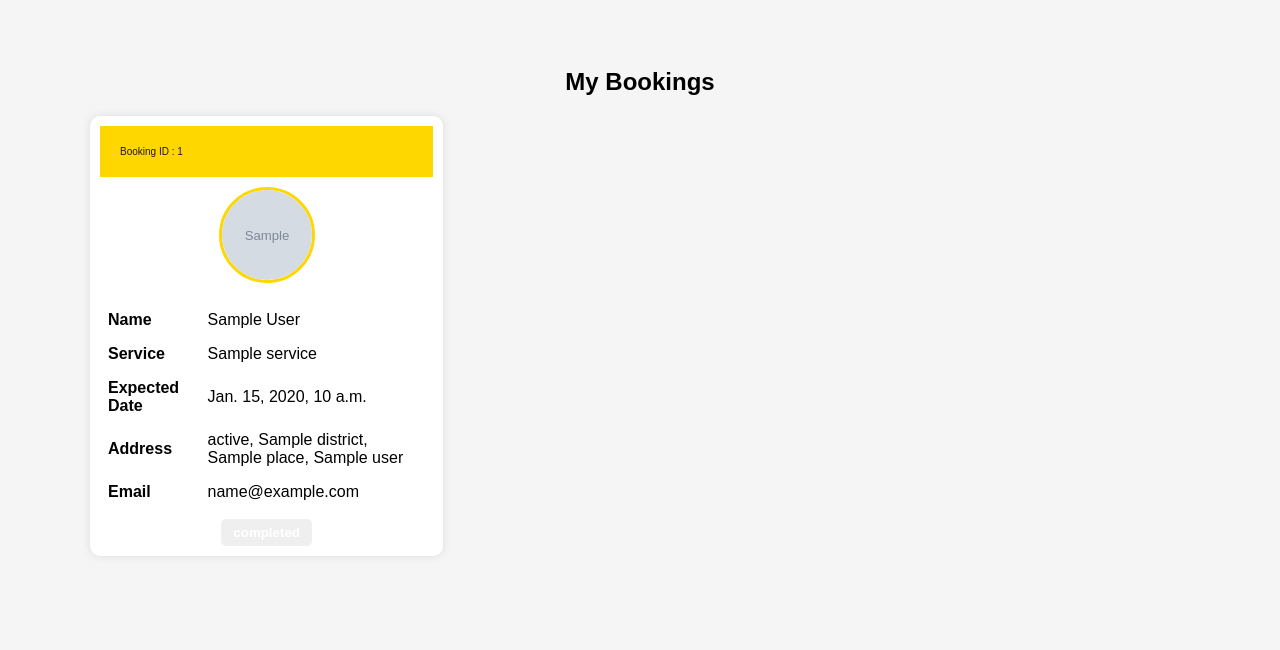
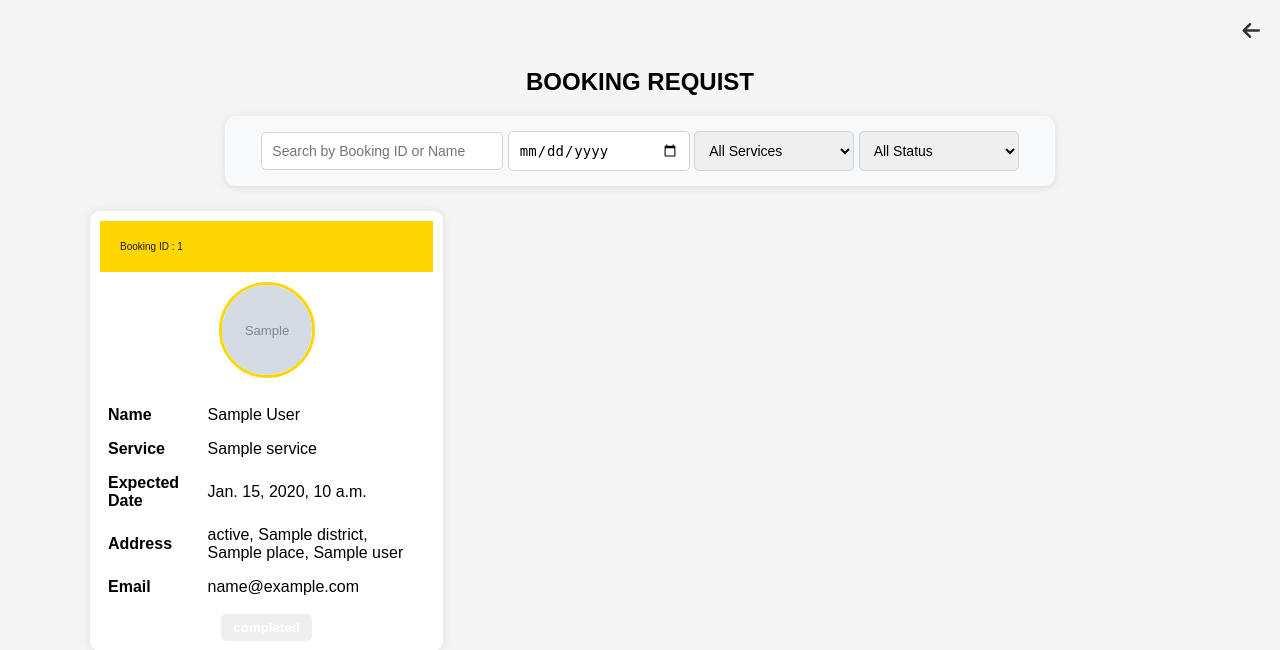
Before and after one commit to george-josephv/Project_nestassure, a Django app: template homecare/homecare_app/templates/myapp/worker_booking_list_view.html in a window 1280 px wide. Shown: the top 650 px of the page. Run offline with Django 3.2, Linux system fonts and the light colour scheme; the template is opened without the code that fills it: most values are stand-ins (such as "Sample title", 1, 10 or a date in 2020); grey boxes marked "Sample" are stand-in pictures.

Commit message:
add service filter

```diff
--- a/homecare/homecare_app/templates/myapp/worker_booking_list_view.html
+++ b/homecare/homecare_app/templates/myapp/worker_booking_list_view.html
@@ -157,6 +157,58 @@
                 padding: 6px 10px;
             }
         }
+        .filter {
+            background: #f8f9fa;
+            padding: 15px;
+            border-radius: 10px;
+            box-shadow: 0 2px 10px rgba(0, 0, 0, 0.1);
+            display: flex;
+            flex-wrap: wrap;
+            gap: 10px;
+            align-items: center;
+            justify-content: center;
+            max-width: 800px;
+            margin: auto;
+            margin-bottom:25px;
+        }
+
+        .filter input,
+        .filter select {
+            padding: 10px;
+            font-size: 14px;
+            border: 1px solid #ced4da;
+            border-radius: 5px;
+            outline: none;
+            transition: all 0.3s ease;
+        }
+
+        .filter input:focus,
+        .filter select:focus {
+            border-color: #007bff;
+            box-shadow: 0 0 5px rgba(0, 123, 255, 0.3);
+        }
+
+        .filter input[type="text"] {
+            flex: 1;
+            min-width: 220px;
+        }
+
+        .filter input[type="date"],
+        .filter select {
+            min-width: 160px;
+        }
+
+        @media (max-width: 768px) {
+            .filter {
+                flex-direction: column;
+                align-items: stretch;
+            }
+
+            .filter input,
+            .filter select {
+                width: 100%;
+            }
+        }
 
     </style>
     <script>
@@ -211,8 +263,58 @@
         <button class="btn btn-accept" onclick="updateStatus()">Confirm</button>
         <button class="btn btn-reject" onclick="hideConfirmation()">Cancel</button>
     </div>
+    <a href="{% url 'worker_dashboard' %}" style="position: absolute; right: 20px; top: 20px; text-decoration: none; font-size: 20px; color: #333;">
+        <i class="fas fa-arrow-left"></i>
+    </a>
     <div class="container">
-        <h2>My Bookings</h2>
+        <h2>BOOKING REQUIST</h2>
+
+        <div class="filter">
+            {% comment %} filter start {% endcomment %}
+
+            <form method="GET" id="filterForm">
+                <input type="text" name="search" placeholder="Search by Booking ID or Name" value="{{ request.GET.search }}" id="searchInput">
+
+                <input type="date" name="expected_date" value="{{ request.GET.expected_date }}" onchange="submitForm()">
+
+                <select name="service" onchange="submitForm()">
+                    <option value="">All Services</option>
+                    {% for service in services %}
+                        <option value="{{ service.id }}" {% if request.GET.service == service.id|stringformat:"s" %}selected{% endif %}>
+                            {{ service.service_name }}
+                        </option>
+                    {% endfor %}
+                </select>
+
+                <select name="status" onchange="submitForm()">
+                    <option value="">All Status</option>
+                    <option value="pending" {% if request.GET.status == "pending" %}selected{% endif %}>Pending</option>
+                    <option value="accepted" {% if request.GET.status == "accepted" %}selected{% endif %}>Accepted</option>
+                    <option value="rejected" {% if request.GET.status == "rejected" %}selected{% endif %}>Rejected</option>
+                    <option value="completed" {% if request.GET.status == "completed" %}selected{% endif %}>Completed</option>
+                </select>
+            </form>
+
+            <script>
+                let typingTimer;
+                const searchInput = document.getElementById("searchInput");
+
+                searchInput.addEventListener("input", function () {
+                    clearTimeout(typingTimer);
+                    typingTimer = setTimeout(() => {
+                        submitForm();
+                    }, 500);  // Waits for 500ms before submitting
+                });
+
+                function submitForm() {
+                    document.getElementById("filterForm").submit();
+                }
+            </script>
+
+            {% comment %} filter end {% endcomment %}
+        </div>
+        {% comment %} filter end {% endcomment %}
+
         <div class="booking-grid">
             {% for booking in bookings|dictsortreversed:"id" %}
                 <div class="booking-card">
```
Also changed, not shown: homecare/homecare_app/views.py (+39 -4 lines).
